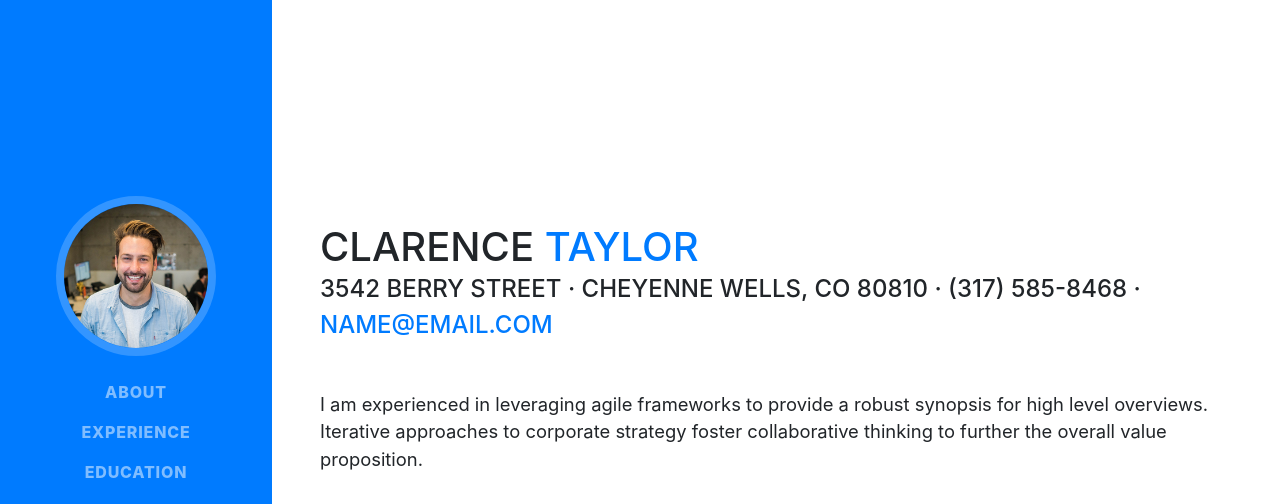
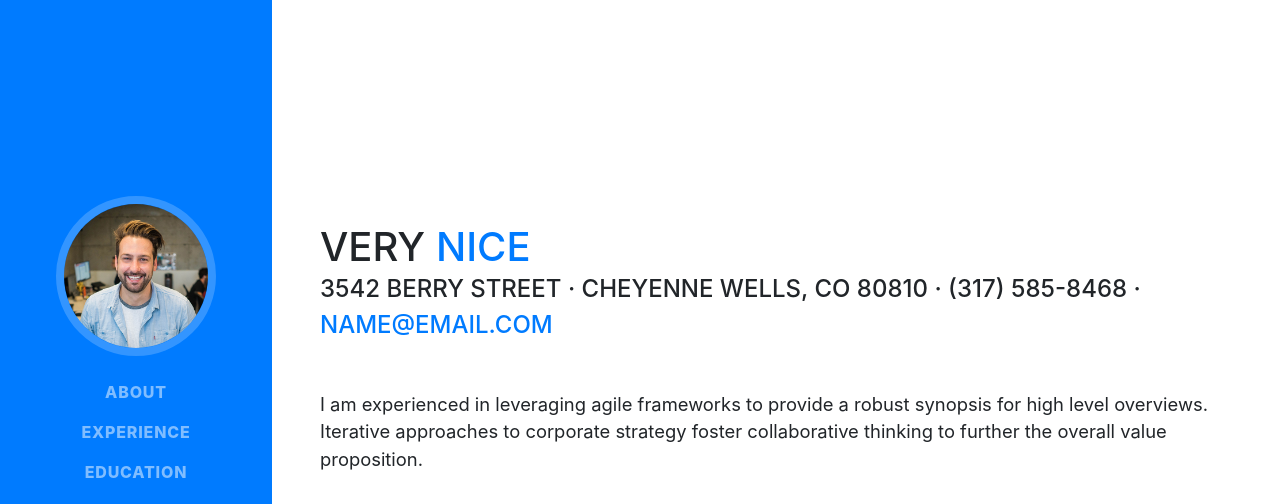
Before and after one commit to DefevereNeil/CloudLes1, a website with bundled scripts: page index.html in a window 1280 px wide. Shown: the top 504 px of the page. Built offline with nearby package versions, Linux system fonts and the light colour scheme; a web font is replaced by a local one.

Commit message:
kleine aanpassing

```diff
--- a/index.html
+++ b/index.html
@@ -63,8 +63,8 @@
 
       <section class="resume-section p-3 p-lg-5 d-flex d-column" id="about">
         <div class="my-auto">
-          <h1 class="mb-0">Clarence
-            <span class="text-primary">Taylor</span>
+          <h1 class="mb-0">Very
+            <span class="text-primary">Nice</span>
           </h1>
           <div class="subheading mb-5">3542 Berry Street · Cheyenne Wells, CO 80810 · (317) 585-8468 ·
             <a href="mailto:name@email.com">name@email.com</a>
```
